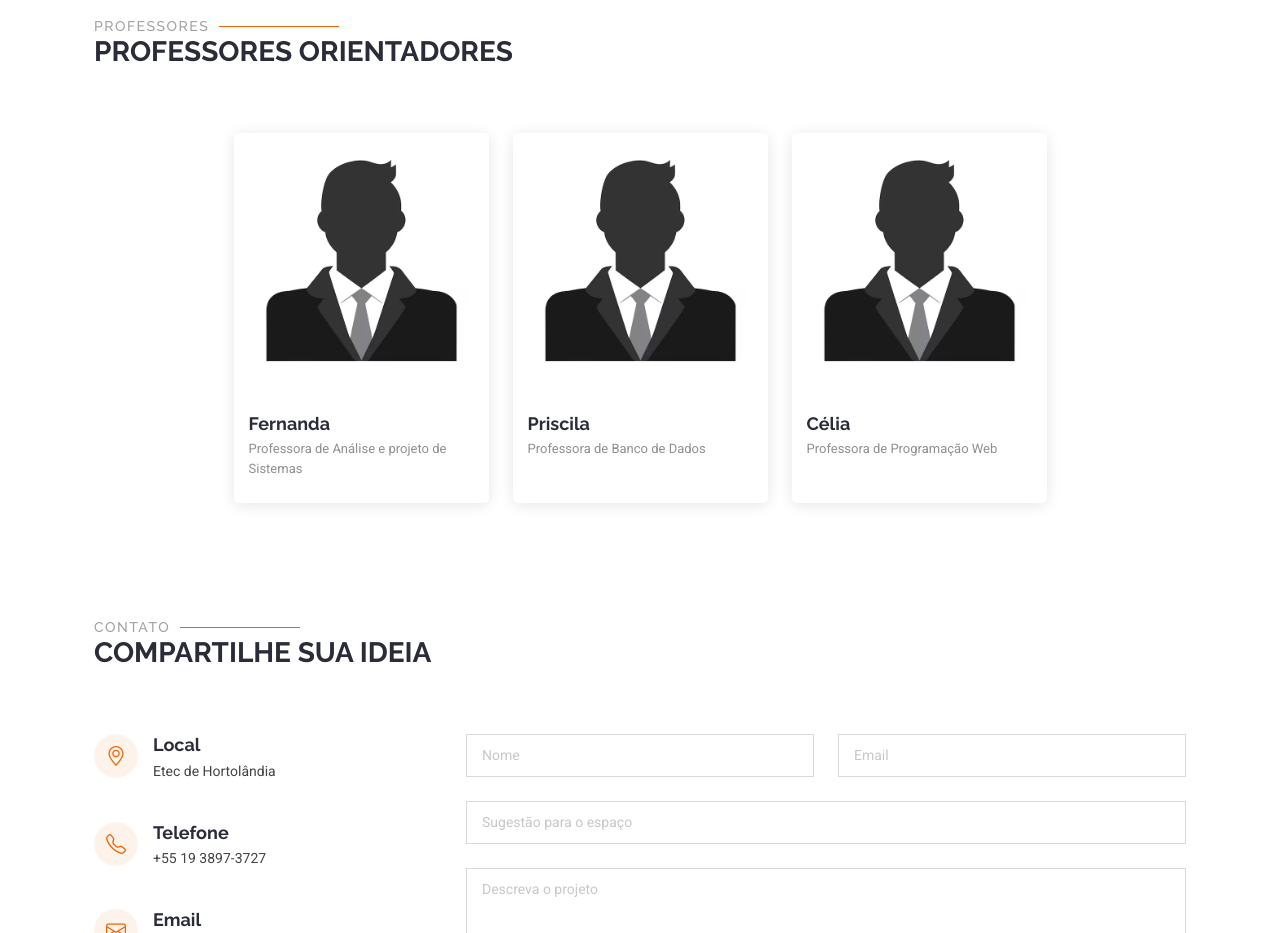
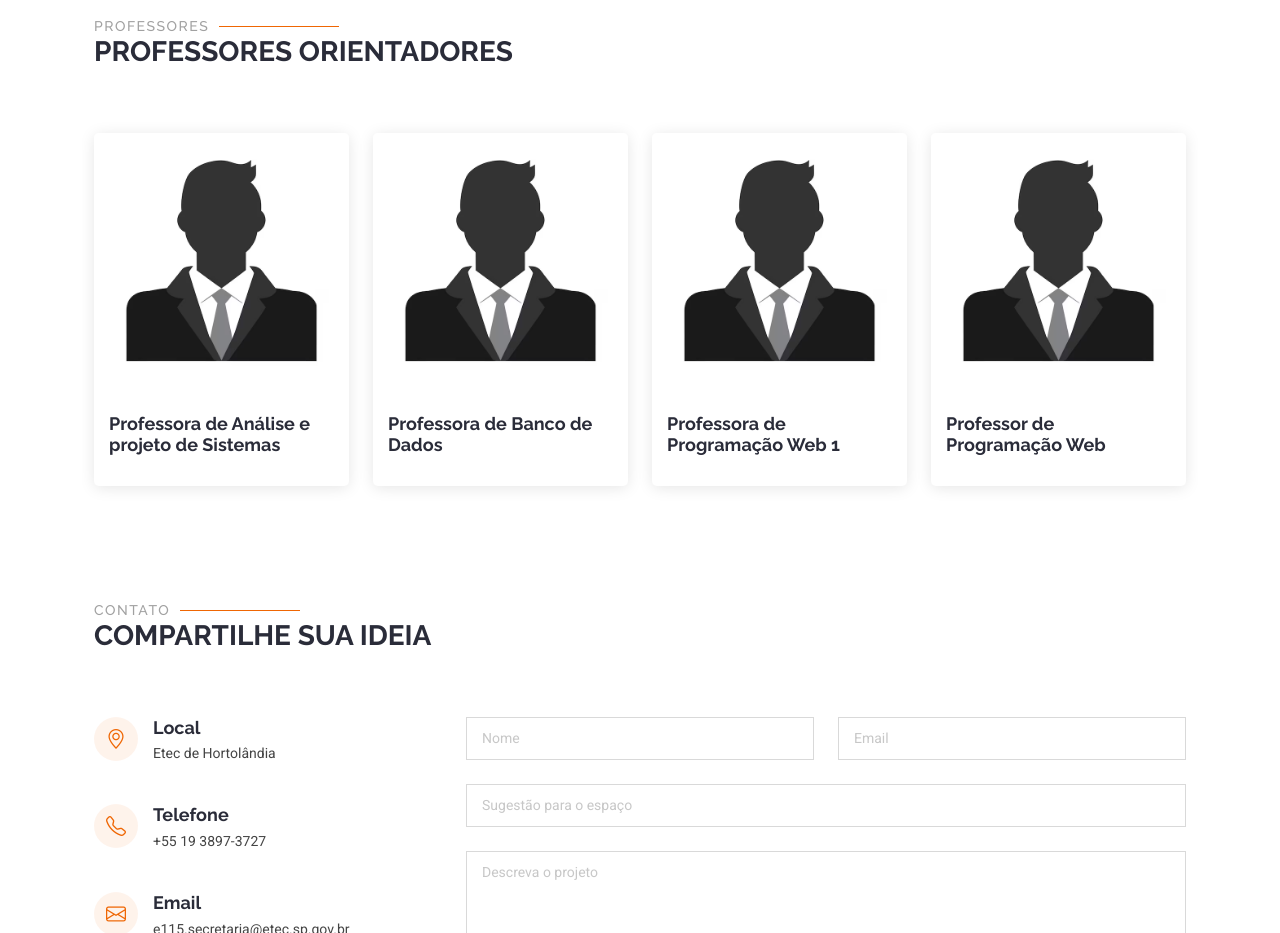
Before and after one commit to odcostaa/projeto-epa-github, a plain HTML site: page index.html in a window 1280 px wide. Shown: the part 6080-7013 px from the top of the page. Drawn offline with Linux system fonts and the light colour scheme.

Commit message:
Add files via upload

```diff
--- a/index.html
+++ b/index.html
@@ -803,8 +803,8 @@
                     </div>
                   </div>
                   <div class="member-info">
-                    <h4>Fernanda</h4>
-                    <span>Professora de Análise e projeto de Sistemas</span>
+                    <h4>Professora de Análise e projeto de Sistemas</h4>
+                    <span></span>
                   </div>
                 </div>
               </div><!-- End Team Member -->
@@ -821,8 +821,8 @@
                     </div>
                   </div>
                   <div class="member-info">
-                    <h4>Priscila</h4>
-                    <span>Professora de Banco de Dados</span>
+                    <h4>Professora de Banco de Dados</h4>
+                    <span></span>
                   </div>
                 </div>
               </div><!-- End Team Member -->
@@ -839,8 +839,26 @@
                     </div>
                   </div>
                   <div class="member-info">
-                    <h4>Célia</h4>
-                    <span>Professora de Programação Web</span>
+                    <h4>Professora de Programação Web 1</h4>
+                    <span></span>
+                  </div>
+                </div>
+              </div><!-- End Team Member -->
+
+              <div class="col-lg-3 col-md-6 d-flex align-items-stretch" data-aos="fade-up" data-aos-delay="300">
+                <div class="team-member">
+                  <div class="member-img">
+                    <img src="sem-foto-perfil.avif" class="img-fluid" alt="">
+                    <div class="social">
+                      <a><i class="bi bi-twitter-x"></i></a>
+                      <a><i class="bi bi-facebook"></i></a>
+                      <a><i class="bi bi-instagram"></i></a>
+                      <a><i class="bi bi-linkedin"></i></a>
+                    </div>
+                  </div>
+                  <div class="member-info">
+                    <h4>Professor de Programação Web</h4>
+                    <span></span>
                   </div>
                 </div>
               </div><!-- End Team Member -->
```
